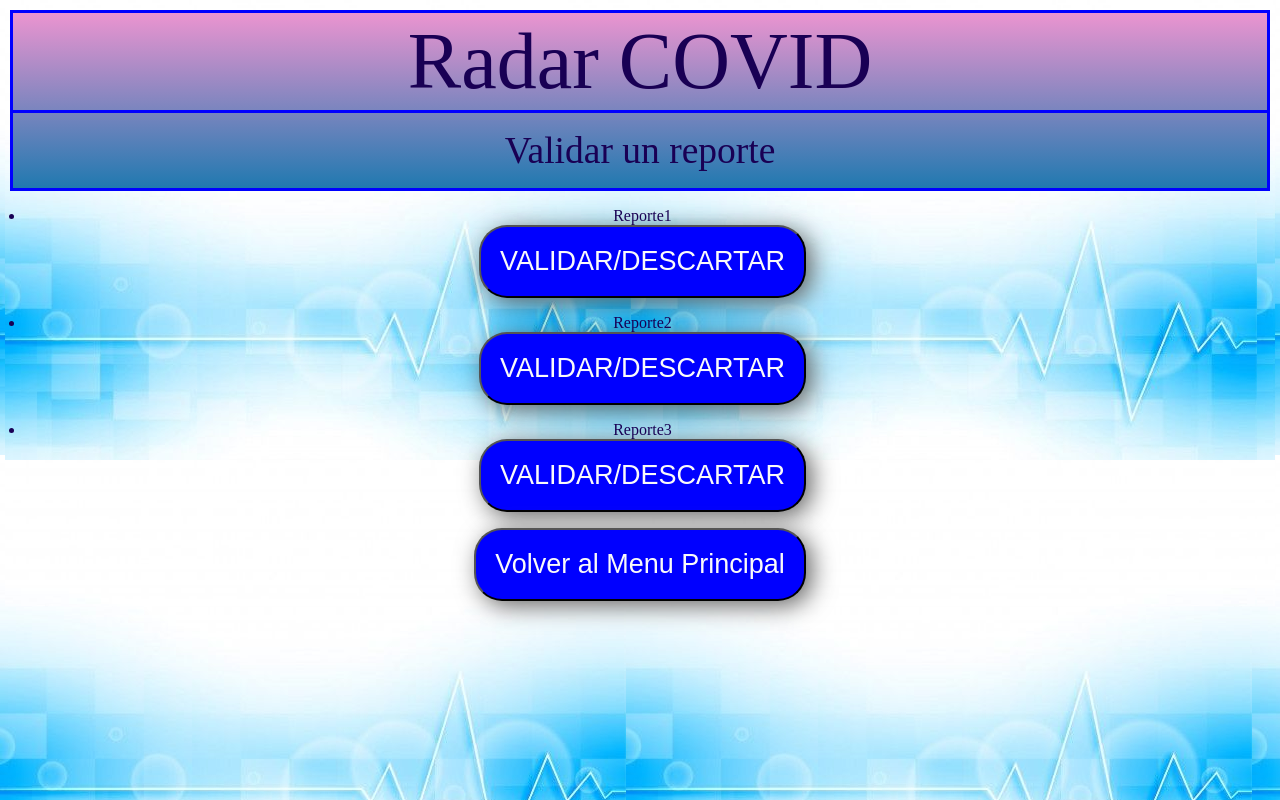
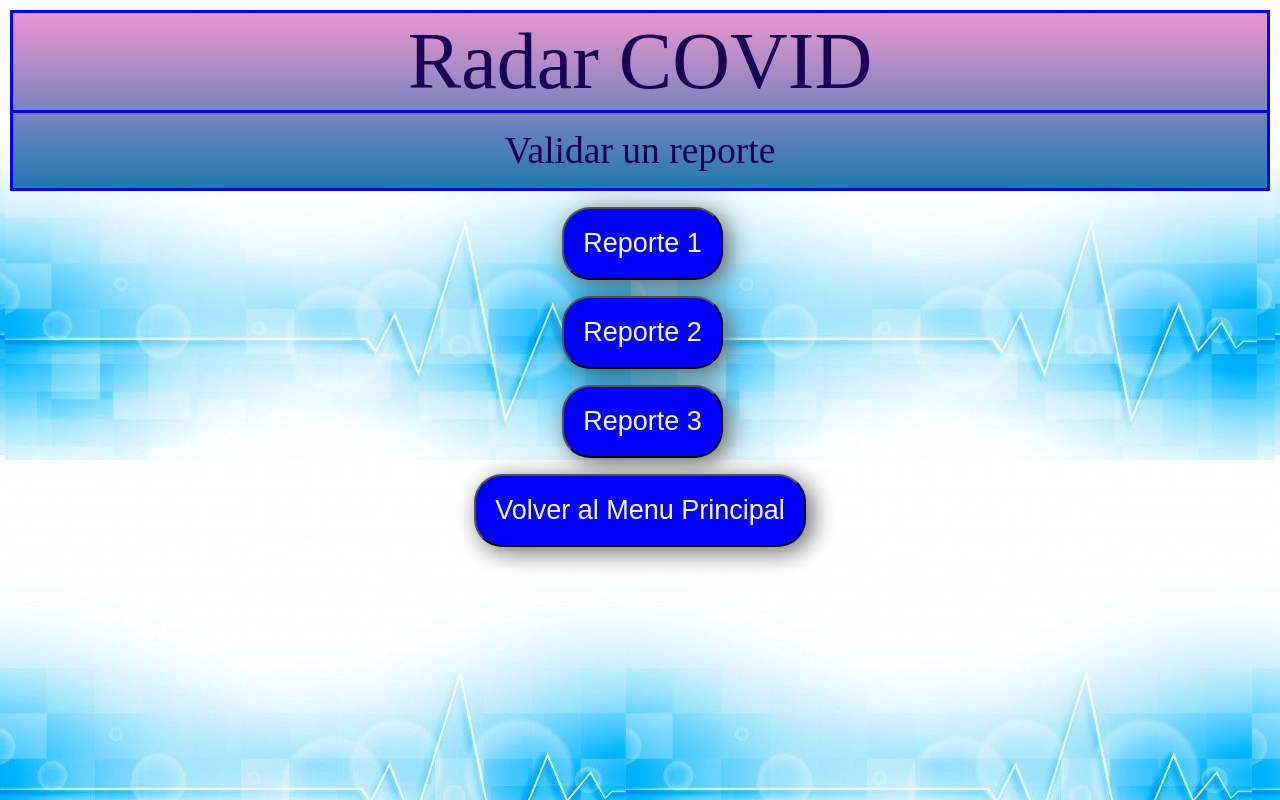
Before and after one commit to Jromeo15/RADAR-COVID-2.0, a React (Create React App) app: page /ValidarReporte in a window 1280 px wide. Built offline with nearby package versions, Linux system fonts and the light colour scheme.

Commit message:
Ministerio.v4

```diff
--- a/src/AlertaMinisterio.js
+++ b/src/AlertaMinisterio.js
@@ -32,6 +32,15 @@
                         <Link to="/MenuPrincipalMinisterio"><button class="botonM">Menu principal</button></Link>
                         <p className="spacer"></p>
                         <div className="cuadro">
+                            <p>Lorem ipsum dolor sit amet, consectetur adipiscing elit, sed do eiusmod tempor incididunt
+                                ut labore et dolore magna aliqua. Ut enim ad minim veniam, quis nostrud exercitation
+                                ullamco laboris nisi ut aliquip ex ea commodo consequat. Duis aute irure dolor in
+                                reprehenderit in voluptate velit esse cillum dolore eu fugiat nulla pariatur. Excepteur
+                                sint occaecat cupidatat non proident, sunt in culpa qui officia deserunt mollit anim id
+                                est laborum.</p>
+                        </div>
+                        <p className="spacer"></p>
+                        <div className="cuadro">
                             <p>¿Qué desea realizar con el reporte? </p>
                             <p className="spacer"></p>
                             <span className="cuadrov"><Link to="/MenuPrincipalMinisterio">VALIDAR</Link></span>  <span className="cuadror"><Link to="/ValidarReporte">DESCARTAR</Link></span>
--- a/src/ValidarReporte.js
+++ b/src/ValidarReporte.js
@@ -31,12 +31,11 @@
                     <div className="insertar">
                         <p className="spacer"></p>
                         <ul>
-                            <li>Reporte1 <Link to="/AlertaMinisterio"><button className="boton">VALIDAR/DESCARTAR</button></Link></li>
+                            <Link to="/AlertaMinisterio"><button className="boton">Reporte 1</button></Link>
                             <p className="spacer"></p>
-                            <li>Reporte2 <Link to="/AlertaMinisterio"><button className="boton">VALIDAR/DESCARTAR</button></Link></li>
+                            <Link to="/AlertaMinisterio"><button className="boton">Reporte 2</button></Link>
                             <p className="spacer"></p>
-                            <li>Reporte3 <Link to="/AlertaMinisterio"><button className="boton">VALIDAR/DESCARTAR</button></Link></li>
-                            <p className="spacer"></p>
+                            <Link to="/AlertaMinisterio"><button className="boton">Reporte 3</button></Link>
 
                         </ul>
 
```
